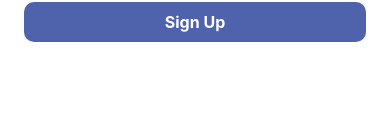
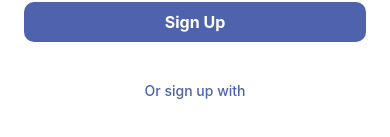
Before and after one commit to pratik-tandel/product-share-react-native, a React Native app: screen /Signup in a window 390 px wide. Shown: the part 461-598 px from the top of the page. Built offline with nearby package versions, Linux system fonts and the light colour scheme.

Commit message:
feat: add separator

```diff
--- a/src/components/Button/index.tsx
+++ b/src/components/Button/index.tsx
@@ -3,7 +3,7 @@
 import { Text, TouchableOpacity } from 'react-native';
 import { styles } from './styles';
 
-const Button = ({ title, onPress, style  }: any) => {
+const Button = ({ title, onPress, style }: any) => {
     return (
         <TouchableOpacity activeOpacity={0.6} onPress={onPress} style={[styles.container, style]}>
             <Text style={styles.title}>{title}</Text>
@@ -11,4 +11,4 @@
     );
 };
 
-export default Button;
+export default React.memo(Button);
--- a/src/components/Checkbox/index.tsx
+++ b/src/components/Checkbox/index.tsx
@@ -15,4 +15,4 @@
     );
 };
 
-export default Checkbox;
+export default React.memo(Checkbox);
--- /dev/null
+++ b/src/components/Separator/index.tsx
@@ -0,0 +1,16 @@
+/* eslint-disable prettier/prettier */
+import React from 'react';
+import { Text, View } from 'react-native';
+import { styles } from './styles';
+
+const Separator = ({ text }: any) => {
+    return (
+        <View style={styles.container}>
+            <View style={styles.line} />
+            <Text style={styles.text}>{text}</Text>
+            <View style={styles.line} />
+        </View>
+    );
+};
+
+export default Separator;
--- /dev/null
+++ b/src/components/Separator/styles.ts
@@ -0,0 +1,19 @@
+/* eslint-disable prettier/prettier */
+import { StyleSheet } from 'react-native';
+import { colors } from '../../utils/colors';
+
+export const styles = StyleSheet.create({
+    container: {
+        flexDirection: 'row',
+        alignItems: 'center',
+        marginVertical: 20,
+    },
+    line: {
+        height: 1,
+        flex: 1,
+    },
+    text: {
+        color: colors.blue,
+        fontWeight: '500',
+    },
+});
--- a/src/screens/auth/Signup/index.tsx
+++ b/src/screens/auth/Signup/index.tsx
@@ -6,6 +6,7 @@
 import Input from '../../../components/Input';
 import Checkbox from '../../../components/Checkbox';
 import Button from '../../../components/Button';
+import Separator from '../../../components/Separator';
 
 const Signup = () => {
     const [checked, setChecked] = useState(false);
@@ -22,6 +23,8 @@
             </View>
 
             <Button style={styles.button} title="Sign Up" />
+
+            <Separator text="Or sign up with" />
         </View>
     );
 };
```
